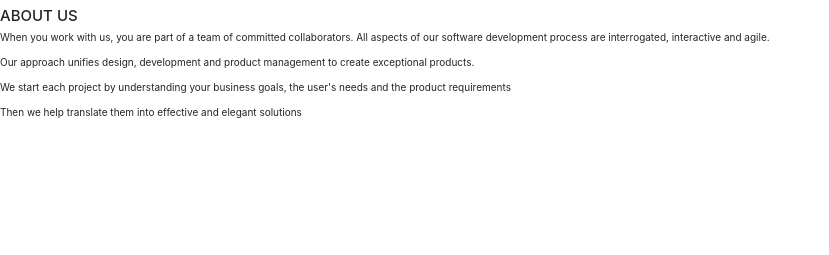
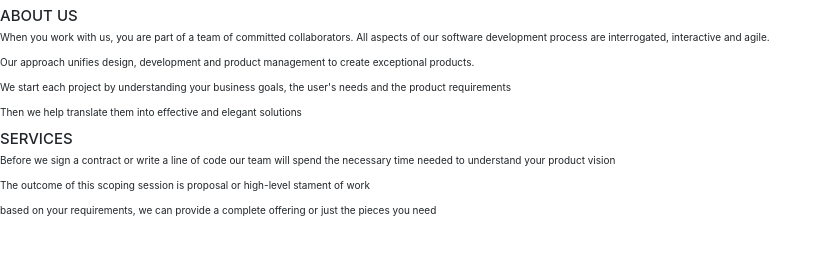
Before and after one commit to BandLinc/delani-studio, a plain HTML site: page index.html in a window 1280 px wide. Shown: the part 181-436 px from the top of the page, without its empty margins (0-829 px from the left). Drawn offline with nearby package versions, Linux system fonts and the light colour scheme; a script that the page names is missing.

Commit message:
Add services section

```diff
--- a/index.html
+++ b/index.html
@@ -38,6 +38,19 @@
         <p>Then we help translate them into effective and elegant solutions</p>
     </div>
 
+    <div class="services">
+            <div class="row">
+                <div class="col-md-12">
+                    <h4>SERVICES</h4>
+                    <p>Before we sign a contract or write a line of code our team will spend the necessary
+                        time needed to understand your product vision
+                    </p>
+                    <p>The outcome of this scoping session is proposal or high-level stament of work</p>
+                    <p>based on your requirements, we can provide a complete offering or just the pieces you need</p>
+                </div>
+            </div>
+        </div>
+
 </body>
 
 </html>
```
